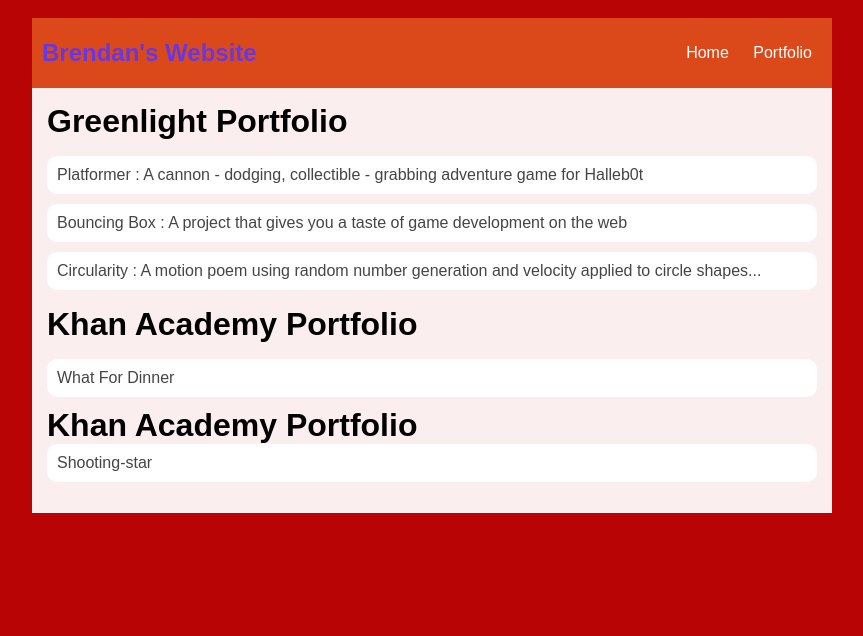
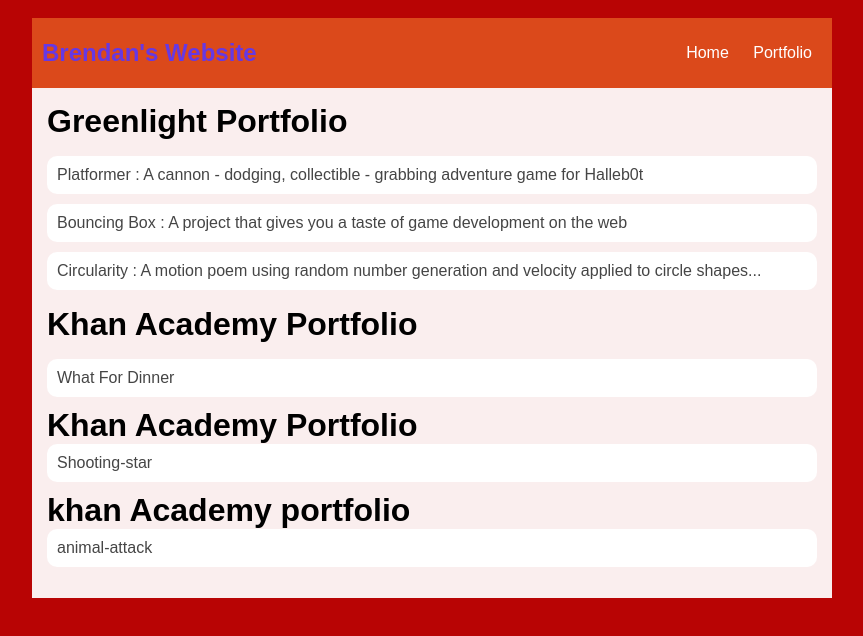
Before and after one commit to brendanjohnson16/brendanjohnson.github.io, a plain HTML site: page portfolio.html in a window 1280 px wide. Shown: the whole page, without its empty margins (208-1071 px from the left). Drawn offline with Linux system fonts and the light colour scheme.

Commit message:
update portfolio

```diff
--- a/portfolio.html
+++ b/portfolio.html
@@ -115,6 +115,10 @@
                         <h1> Khan Academy Portfolio</h1>
                         <ul id="portfolio">
                             <li> <a href="https://www.khanacademy.org/computer-programming/spin-off-of-project-shooting-star/6032195582476288"> Shooting-star</a></li>
+
+                            <h1> khan Academy portfolio</h1>
+                            <ul id="portfolio">
+                            <li> <a href="https://www.khanacademy.org/computer-programming/spin-off-of-project-animal-attack/6242503404077056">animal-attack</a></li>
             </main>
         </div>
     </body>
```
